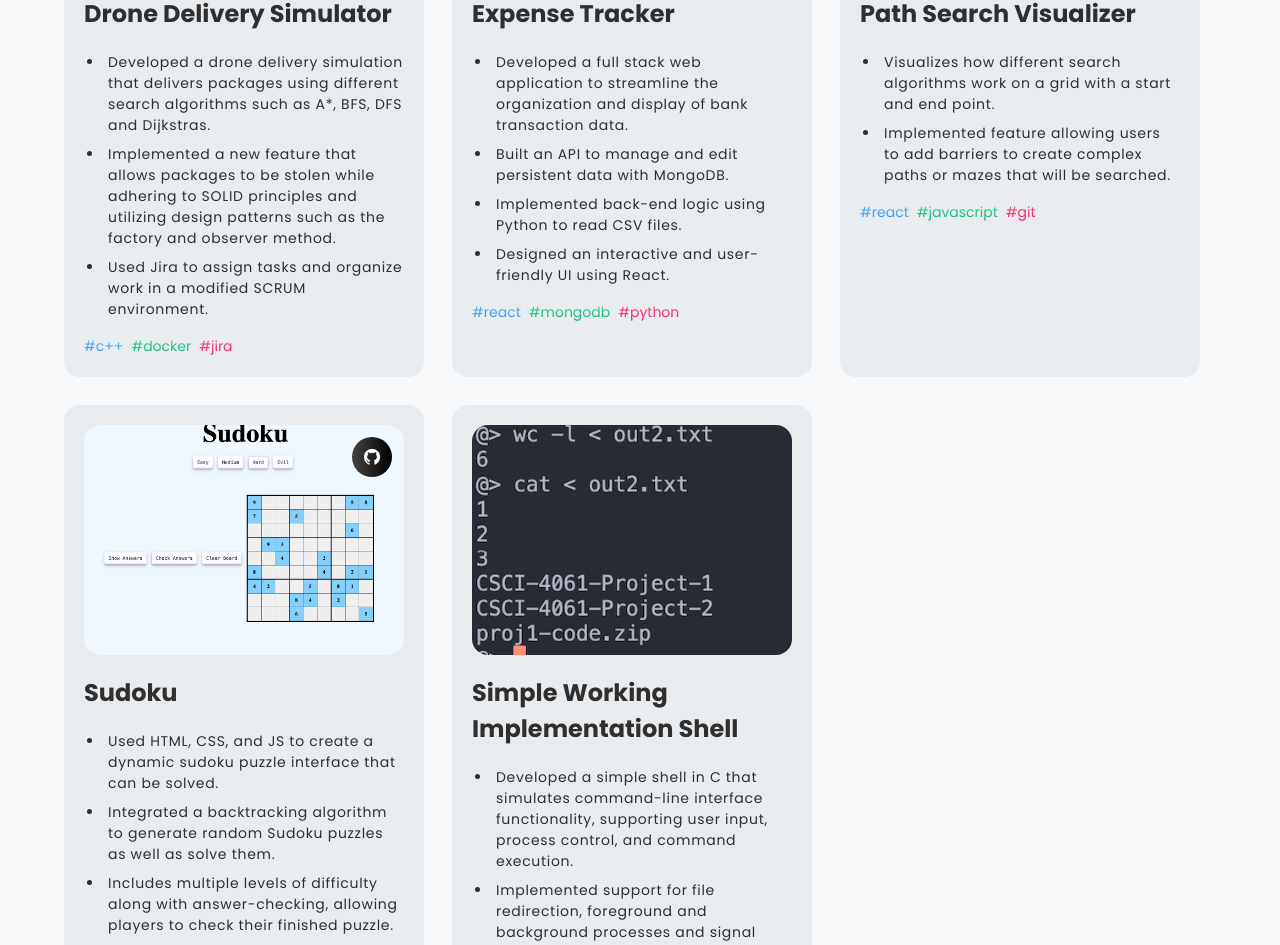
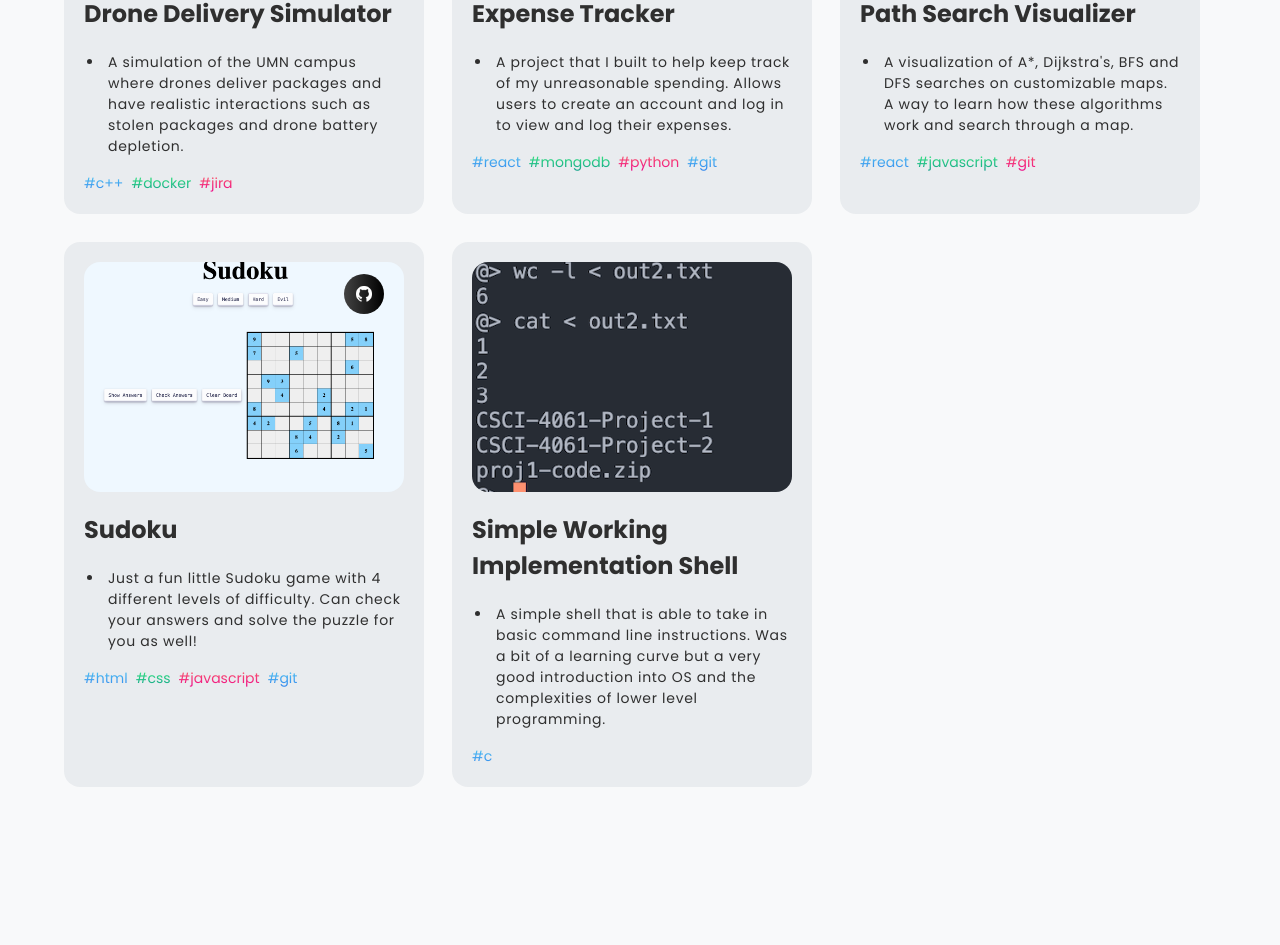
Before and after one commit to anthony39844/anthony39844.github.io, a React (Vite) app: page / in a window 1280 px wide. Shown: the part 1709-2654 px from the top of the page. Built offline with nearby package versions, Linux system fonts and the light colour scheme.

Commit message:
updated info

```diff
--- a/src/components/Works.jsx
+++ b/src/components/Works.jsx
@@ -5,8 +5,10 @@ import { SectionWrapper } from '/src/hoc'
 import { fadeIn, textVariant } from '/src/utils/motion'
 import { useContext } from "react"
 import DarkModeContext from '/src/hoc/DarkModeContext';
+import { FontAwesomeIcon } from '@fortawesome/react-fontawesome';
+import { faLink } from '@fortawesome/free-solid-svg-icons';
 
-const ProjectCard = ({index, name, description, tags, image, source_code_link}) => {
+const ProjectCard = ({index, name, description, tags, image, source_code_link, website_link}) => {
   const { darkMode } = useContext(DarkModeContext);
   return (
     <motion.div
@@ -23,14 +25,23 @@ const ProjectCard = ({index, name, description, tags, image, source_code_link})
           className="w-full h-full object-cover rounded-2xl"/>
         <div className="absolute inset-0 flex justify-end m-3">
         {source_code_link !== undefined && (
+          <div className='flex justify-center'>
             <div
               onClick={() => window.open(source_code_link, "_blank")}
-            className="black-gradient w-10 h-10 rounded-full flex justify-center items-center cursor-pointer">
+              className="black-gradient w-10 h-10 mr-2 rounded-full flex justify-center items-center cursor-pointer">
                 <img
                   src={github}
                   alt="github"
                   className="w-1/2 h-1/2 object-contain"
                 />
+            </div>
+            {website_link && (
+              <div
+                onClick={() => window.open(website_link, "_blank")}
+                className="black-gradient w-10 h-10 rounded-full flex justify-center items-center cursor-pointer">
+                  <FontAwesomeIcon icon={faLink}/>
+              </div>
+            )}
           </div>
         )}
         </div>
--- a/src/constants/index.js
+++ b/src/constants/index.js
@@ -112,7 +112,7 @@ import {
       date: "June 2024 - August 2024",
       points: [
         "I implemented a tree map component into Voyager by using DevExtreme and manipulated JSON data from AspenTechs proprietary DBMS and REST APIs to be able to be displayed on the tree map.",
-        "I also helped complete SWR tickets with bugs related from the front to the back end."
+        "I also helped complete SWR tickets regarding bugs related to the front and back end."
       ],
     },
   ];
@@ -121,9 +121,7 @@ import {
     {
       name: "Drone Delivery Simulator",
       description: [
-        "Developed a drone delivery simulation that delivers packages using different search algorithms such as A*,  BFS, DFS and Dijkstras.",
-        "Implemented a new feature that allows packages to be stolen while adhering to SOLID principles and utilizing design patterns such as the factory and observer method.",
-        "Used Jira to assign tasks and organize work in a modified SCRUM environment."
+        "A simulation of the UMN campus where drones deliver packages and have realistic interactions such as stolen packages and drone battery depletion."
       ],
       tags: [
         {
@@ -145,10 +143,7 @@ import {
     {
       name: "Expense Tracker",
       description: [
-        "Developed a full stack web application to streamline the organization and display of bank transaction data.",
-        "Built an API to manage and edit persistent data with MongoDB.",
-        "Implemented back-end logic using Python to read CSV files.",
-        "Designed an interactive and user-friendly UI using React.",
+        "A project that I built to help keep track of my unreasonable spending. Allows users to create an account and log in to view and log their expenses."
       ],
       tags: [
         {
@@ -163,6 +158,10 @@ import {
           name: "python",
           color: "pink-text-gradient",
         },
+        {
+          name: "git",
+          color: "blue-text-gradient",
+        },
       ],
       image: expensetracker,
       source_code_link: "https://github.com/anthony39844/ExpenseTracker",
@@ -170,8 +169,7 @@ import {
     {
       name: "Path Search Visualizer",
       description: [
-        "Visualizes how different search algorithms work on a grid with a start and end point.",
-        "Implemented feature allowing users to add barriers to create complex paths or mazes that will be searched.",
+        "A visualization of A*, Dijkstra's, BFS and DFS searches on customizable maps. A way to learn how these algorithms work and search through a map."
       ],
       tags: [
         {
@@ -189,13 +187,12 @@ import {
       ],
       image: algorithm_visual,
       source_code_link: "https://github.com/Jasonchen272/Path-Search-Visualizer",
+      website_link: "https://path-search-visualizer-jasonchen272s-projects.vercel.app/"
     },
     {
       name: "Sudoku",
       description: [
-        "Used HTML, CSS, and JS to create a dynamic sudoku puzzle interface that can be solved.",
-        "Integrated a backtracking algorithm to generate random Sudoku puzzles as well as solve them.",
-        "Includes multiple levels of difficulty along with answer-checking, allowing players to check their finished puzzle."
+        "Just a fun little Sudoku game with 4 different levels of difficulty. Can check your answers and solve the puzzle for you as well! "
       ],
       tags: [
         {
@@ -210,6 +207,10 @@ import {
           name: "javascript",
           color: "pink-text-gradient",
         },
+        {
+          name: "git",
+          color: "blue-text-gradient",
+        },
       ],
       image: sudoku,
       source_code_link: "https://github.com/anthony39844/Sudoku",
@@ -217,17 +218,13 @@ import {
     {
       name: "Simple Working Implementation Shell",
       description: [
-        "Developed a simple shell in C that simulates command-line interface functionality, supporting user input, process control, and command execution.",
-        "Implemented support for file redirection, foreground and background processes and signal handling."
+        "A simple shell that is able to take in basic command line instructions. Was a bit of a learning curve but a very good introduction into OS and the complexities of lower level programming."
+
       ],
       tags: [
         {
           name: "c",
           color: "blue-text-gradient",
-        },
-        {
-          name: "git",
-          color: "green-text-gradient",
         }
       ],
       image: swish,
```
Also changed, not shown: 3 other files (tests, documents, lock files or other folders). Lines whose indentation alone changed are shown as unchanged.
